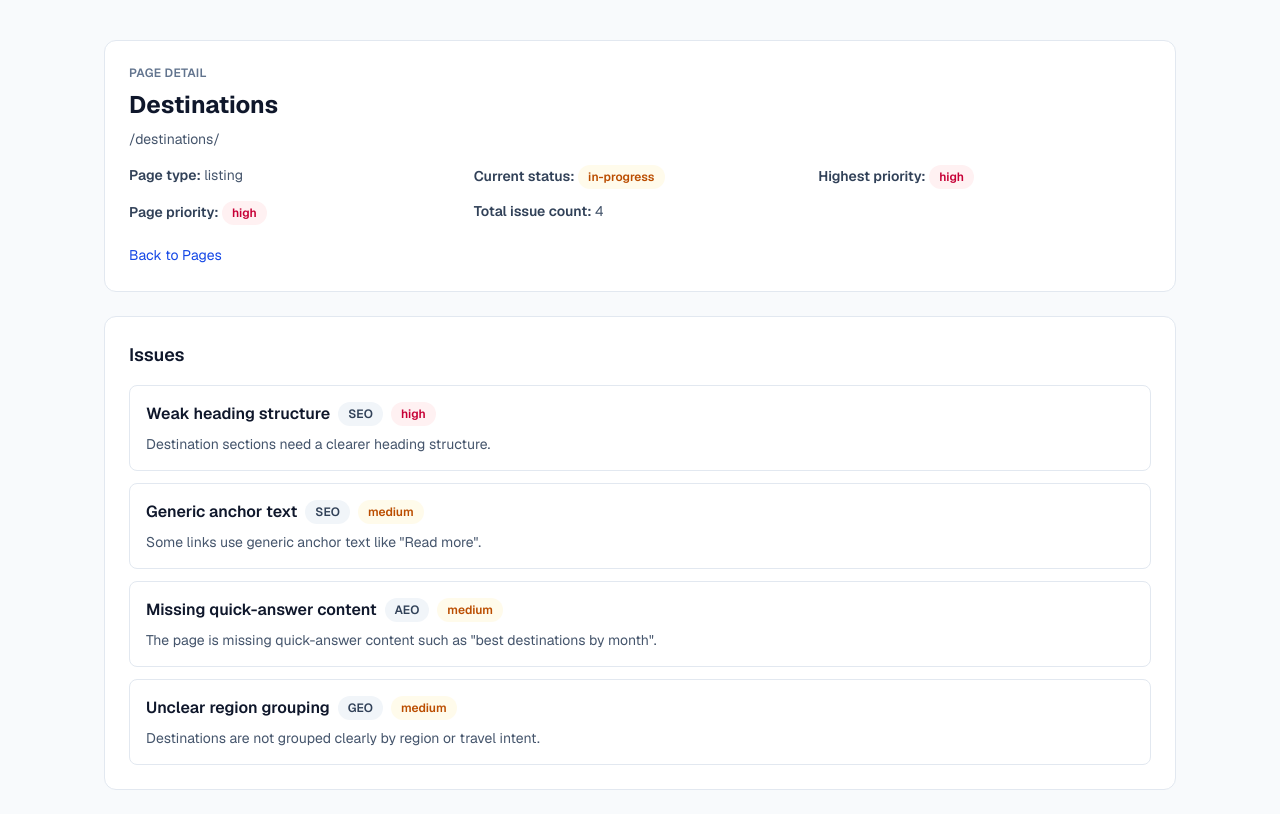
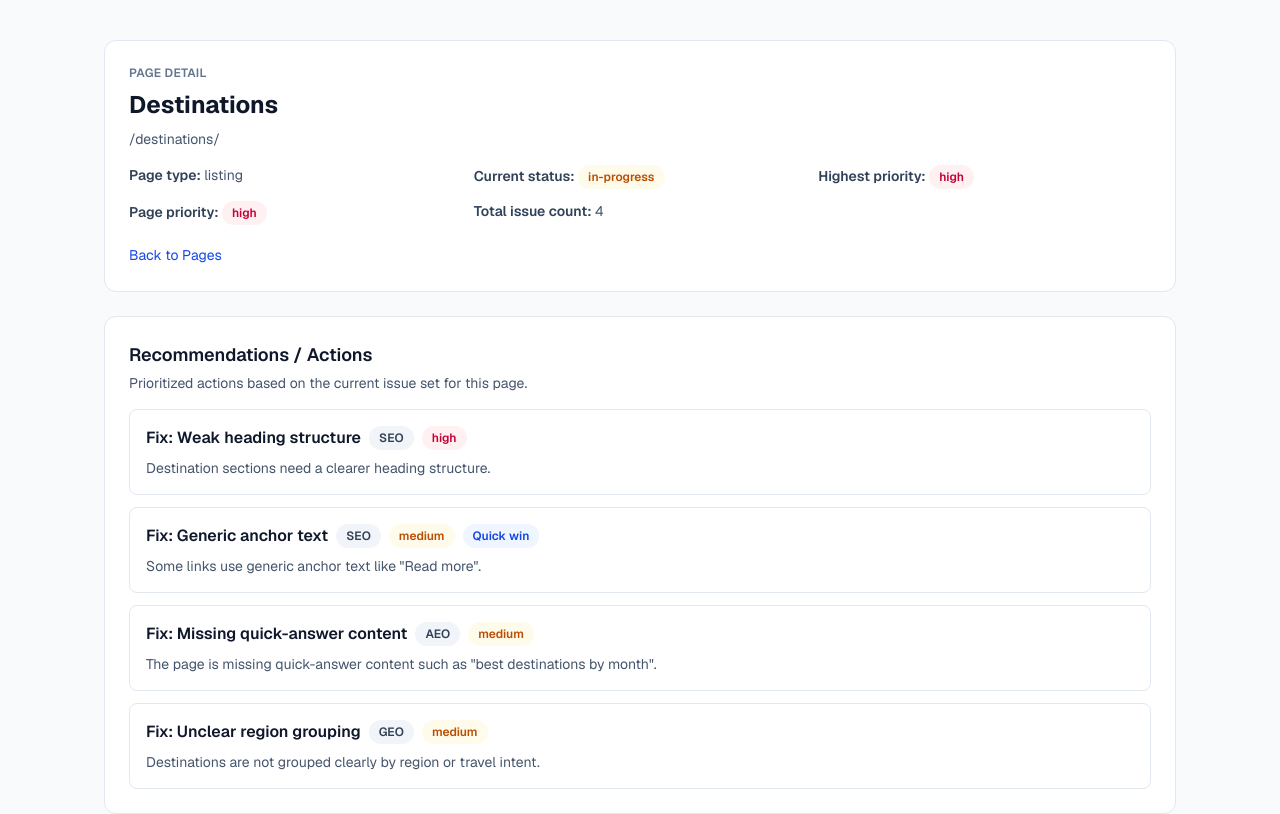
Before and after one commit to nmrtsnh/PageAction, a Next.js app: page /pages/p-2 in a window 1280 px wide. Shown: the top 814 px of the page. Built offline with nearby package versions, Linux system fonts and the light colour scheme.

Commit message:
Add recommended actions to page detail view

```diff
--- a/src/app/pages/[id]/page.tsx
+++ b/src/app/pages/[id]/page.tsx
@@ -1,4 +1,7 @@
-import { getPageDetailById } from "@/lib/mock-page-audits";
+import {
+  getPageDetailById,
+  getRecommendedActionsForPage,
+} from "@/lib/mock-page-audits";
 import Link from "next/link";
 
 type PageDetailViewProps = {
@@ -21,6 +24,7 @@ const statusClassName = {
 export default async function PageDetailView({ params }: PageDetailViewProps) {
   const { id } = await params;
   const detail = getPageDetailById(id);
+  const actions = getRecommendedActionsForPage(id);
 
   if (!detail) {
     return (
@@ -84,6 +88,36 @@ export default async function PageDetailView({ params }: PageDetailViewProps) {
         </header>
 
         <section className="mt-6 rounded-xl border border-slate-200 bg-white p-6">
+          <h2 className="text-lg font-semibold">Recommendations / Actions</h2>
+          <p className="mt-1 text-sm text-slate-600">
+            Prioritized actions based on the current issue set for this page.
+          </p>
+          <ul className="mt-4 space-y-3">
+            {actions.map((action, index) => (
+              <li key={`${action.category}-${index}`} className="rounded-lg border border-slate-200 p-4">
+                <div className="flex flex-wrap items-center gap-2">
+                  <h3 className="font-semibold text-slate-900">{action.title}</h3>
+                  <span className="rounded-full bg-slate-100 px-2.5 py-1 text-xs font-semibold text-slate-700">
+                    {action.category}
+                  </span>
+                  <span
+                    className={`rounded-full px-2.5 py-1 text-xs font-semibold ${priorityClassName[action.priority]}`}
+                  >
+                    {action.priority}
+                  </span>
+                  {action.isQuickWin && (
+                    <span className="rounded-full bg-blue-50 px-2.5 py-1 text-xs font-semibold text-blue-700">
+                      Quick win
+                    </span>
+                  )}
+                </div>
+                <p className="mt-2 text-sm text-slate-600">{action.explanation}</p>
+              </li>
+            ))}
+          </ul>
+        </section>
+
+        <section className="mt-6 rounded-xl border border-slate-200 bg-white p-6">
           <h2 className="text-lg font-semibold">Issues</h2>
           <ul className="mt-4 space-y-3">
             {detail.issues.map((issue, index) => (
```
